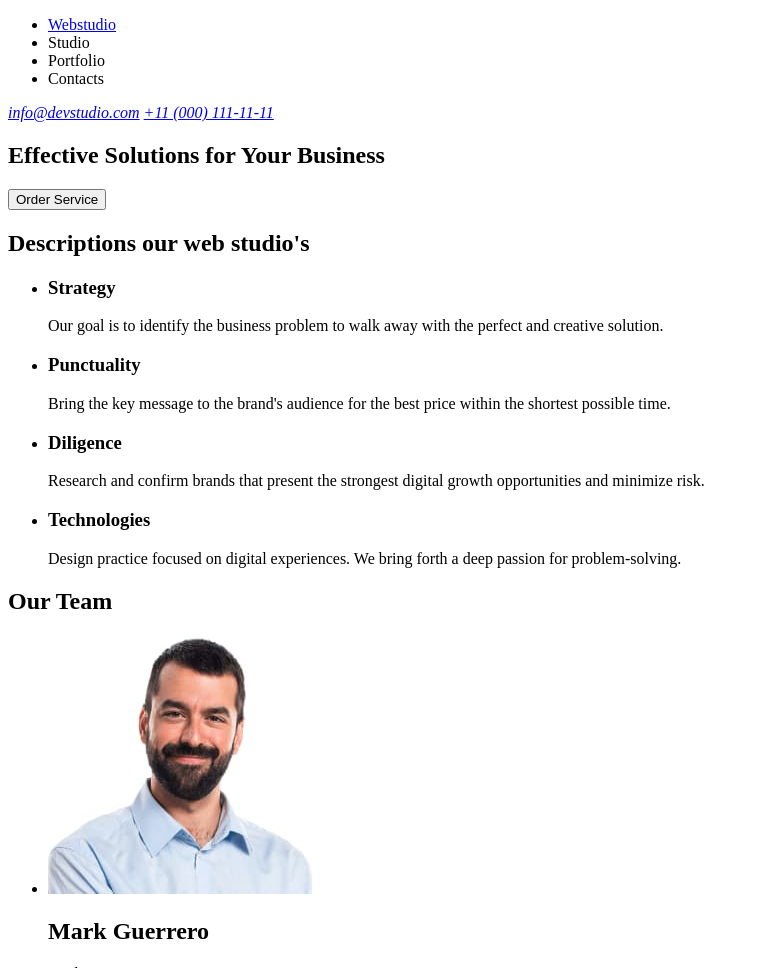
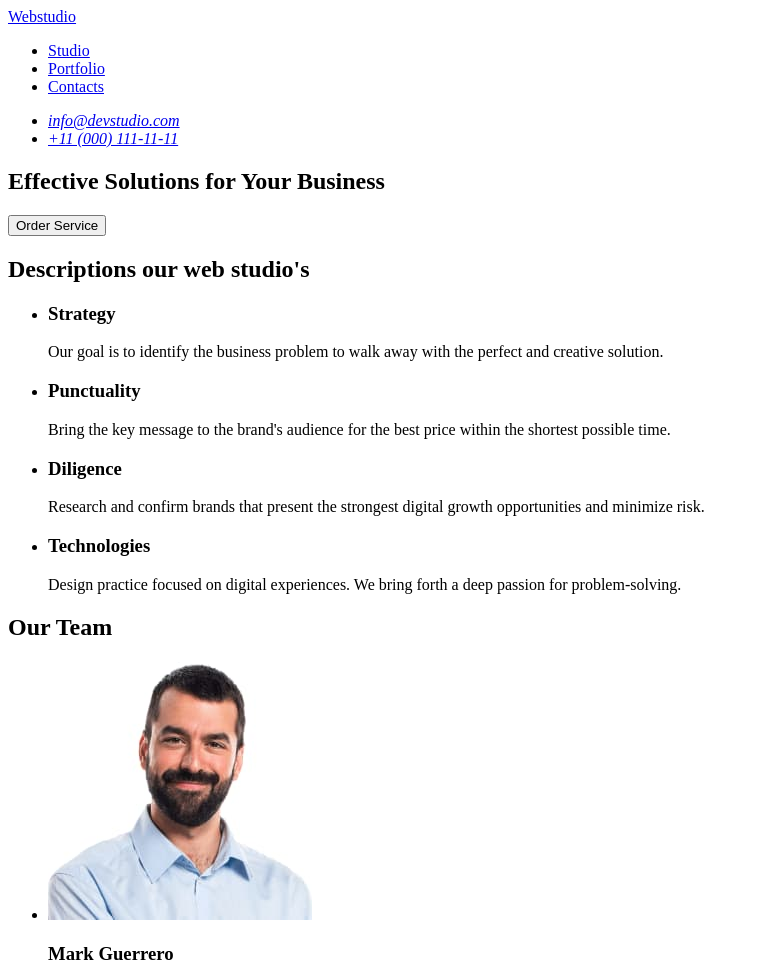
Before and after one commit to al3x-saveliev/goit-markup-hw-01, a plain HTML site: page index.html in a window 1280 px wide. Shown: the top 968 px of the page, without its empty margins (0-759 px from the left). Drawn offline with Linux system fonts and the light colour scheme.

Commit message:
update index file

```diff
--- a/index.html
+++ b/index.html
@@ -8,22 +8,21 @@
   <body>
     <!-- Menu nav -->
     <header>
-      <div>
       <nav>
+        <a href="./index.html">Webstudio</a>
+
         <ul>
-            <li>
-              <a href="./index.html"><span>Web</span>studio</a>
-            </li>
-            <li>Studio</li>
-            <li>Portfolio</li>
-            <li>Contacts</li>
+          <li><a href="#Studio">Studio</a></li>
+          <li><a href="#Portfolio">Portfolio</a></li>
+          <li><a href="#Contacts">Contacts</a></li>
         </ul>
       </nav>
       <address>
-          <a href="mailto:info@devstudio.com">info@devstudio.com</a>
-          <a href="tel:+110001111111">+11 (000) 111-11-11</a>
+        <ul>
+          <li><a href="mailto:info@devstudio.com">info@devstudio.com</a></li>
+          <li><a href="tel:+110001111111">+11 (000) 111-11-11</a></li>
+        </ul>
       </address>
-      </div>
     </header>
     <main>
       <!-- Hero image -->
@@ -33,7 +32,7 @@
       </section>
       <!-- Section 1 -->
       <section>
-        <h2>Descriptions our web studio's</h2>
+        <h2 id="studio">Descriptions our web studio's</h2>
         <ul>
           <li>
             <h3>Strategy</h3>
@@ -76,7 +75,7 @@
               width="264"
               height="260"
             />
-            <h2>Mark Guerrero</h2>
+            <h3>Mark Guerrero</h3>
             <p>Product Designer</p>
           </li>
           <li>
@@ -86,7 +85,7 @@
               width="264"
               height="260"
             />
-            <h2>Tom Ford</h2>
+            <h3>Tom Ford</h3>
             <p>Frontend Developer</p>
           </li>
           <li>
@@ -96,7 +95,7 @@
               width="264"
               height="260"
             />
-            <h2>Camila Garcia</h2>
+            <h3>Camila Garcia</h3>
             <p>Marketing</p>
           </li>
           <li>
@@ -106,7 +105,7 @@
               width="264"
               height="260"
             />
-            <h2>Daniel Wilson</h2>
+            <h3>Daniel Wilson</h3>
             <p>UI Designer</p>
           </li>
         </ul>
@@ -114,7 +113,7 @@
     </main>
     <!-- footer -->
     <footer>
-      <a href="./index.html"><span>Web</span>studio</a>
+      <a href="./index.html">Webstudio</a>
       <p>
         Increase the flow of customers and sales for your business with digital
         marketing & growth solutions.
```
Lines whose indentation alone changed are shown as unchanged.
